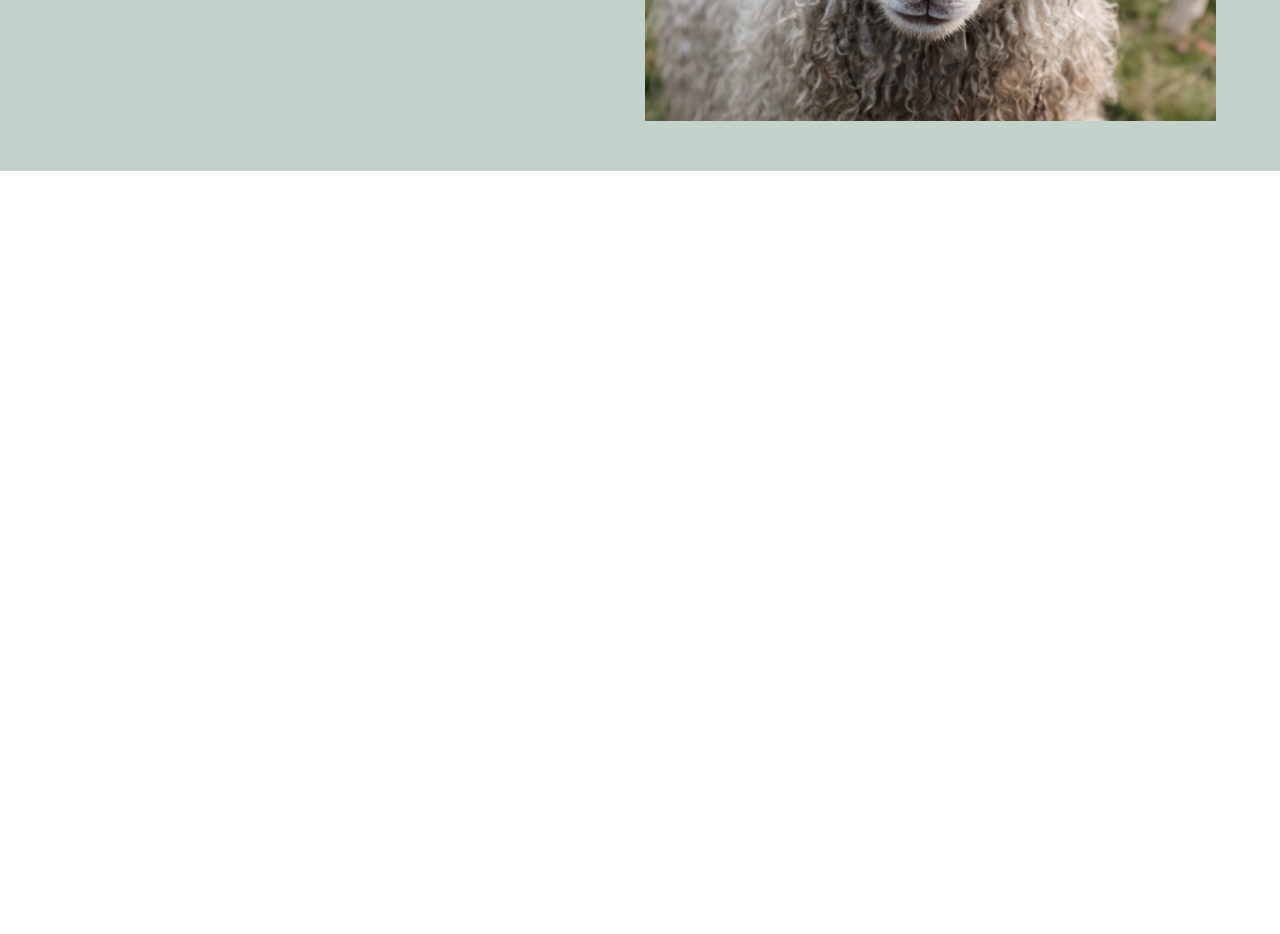
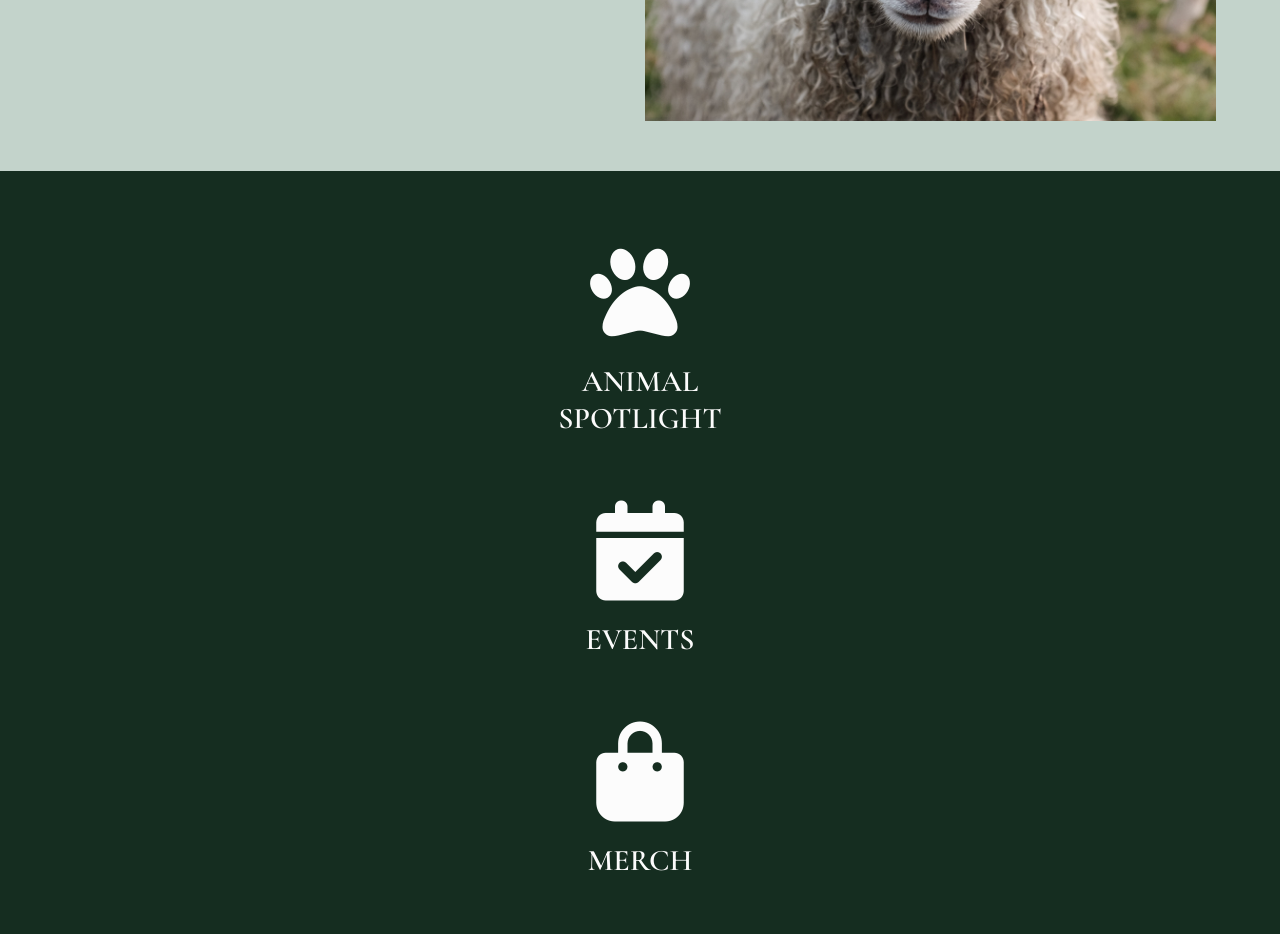
Before and after one commit to ulanob/boris-ulanowicz-project-one, a plain HTML site: page index.html in a window 1280 px wide. Shown: the part 3067-4001 px from the top of the page. Before the commit the page ends 3238 px from the top, so only its background shows below. Drawn offline with nearby package versions, Linux system fonts and the light colour scheme; a web font is replaced by a local one.

Commit message:
added last about section :paw_prints:

```diff
--- a/index.html
+++ b/index.html
@@ -11,6 +11,7 @@
   <script src="https://kit.fontawesome.com/4697964dc1.js" crossorigin="anonymous"></script>
 </head>
 <body>
+  <!-- HEADER -->
   <header>
     <div class="wrapper clearfix">
       <h1>animal<span>refuge</span></h1>
@@ -26,6 +27,10 @@
       </nav>
     </div>
   </header>
+
+
+  <!-- ABOUT section
+    I interpreted the about section as three smaller mini-sections that I numbered 1-3  -->
 
   <section class="about-1" id="about">
     <div class="wrapper">
@@ -49,5 +54,32 @@
       </div>
     </div>
   </section>
+
+<section class="about-3">
+  <div class="wrapper">
+    <div class="icon-container">
+      <a href="">
+        <i class="fas fa-paw"></i>
+        <span>animal spotlight</span>
+      </a>
+    </div>
+    <div class="icon-container">
+      <a href="">
+        <i class="fas fa-calendar-check"></i>
+        <span>events</span>
+      </a>
+    </div>
+    <div class="icon-container">
+      <a href="">
+        <i class="fas fa-shopping-bag"></i>
+        <span>merch</span>
+      </a>
+    </div>
+  </div>
+</section>
+
+
+
+
 </body>
 </html>
--- a/styles/style.css
+++ b/styles/style.css
@@ -159,7 +159,7 @@ ul.sliding-menu a:focus {
 }
 
 
-/* I interpreted the about section as three smaller mini-sections that I numbered 1-3 */
+
 
 /* ABOUT-1 styles */
 .about-1{
@@ -196,7 +196,6 @@ ul.sliding-menu a:focus {
 .lizard,
 .sheep {
   width: calc((50%) - 5px);
-  display: inline-block;
   margin: 50px 0;
   float: left;
 }
@@ -204,3 +203,27 @@ ul.sliding-menu a:focus {
 .lizard {
   margin-right: 10px;
 }
+
+.about-3{
+  background-color: #152D20;
+  padding: 60px 0;
+}
+
+.about-3 a {
+  background-color: #152D20;
+  height: auto;
+  margin: 0 auto;
+  font-size: 3rem;
+  color: #FCFCFC;
+}
+
+.about-3 i {
+  font-size: 10rem;
+  display: block;
+  color: #FCFCFC;
+}
+
+.about-3 span {
+  display: block;
+  padding: 20px 0 40px 0;
+}
```
